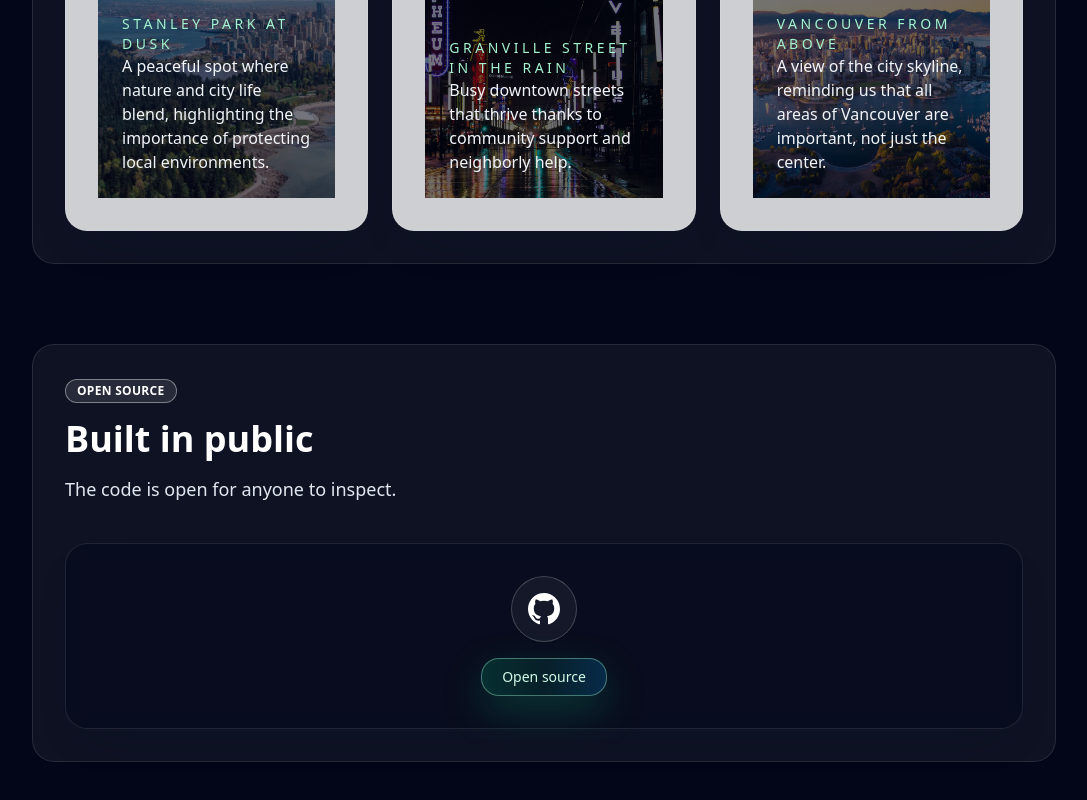
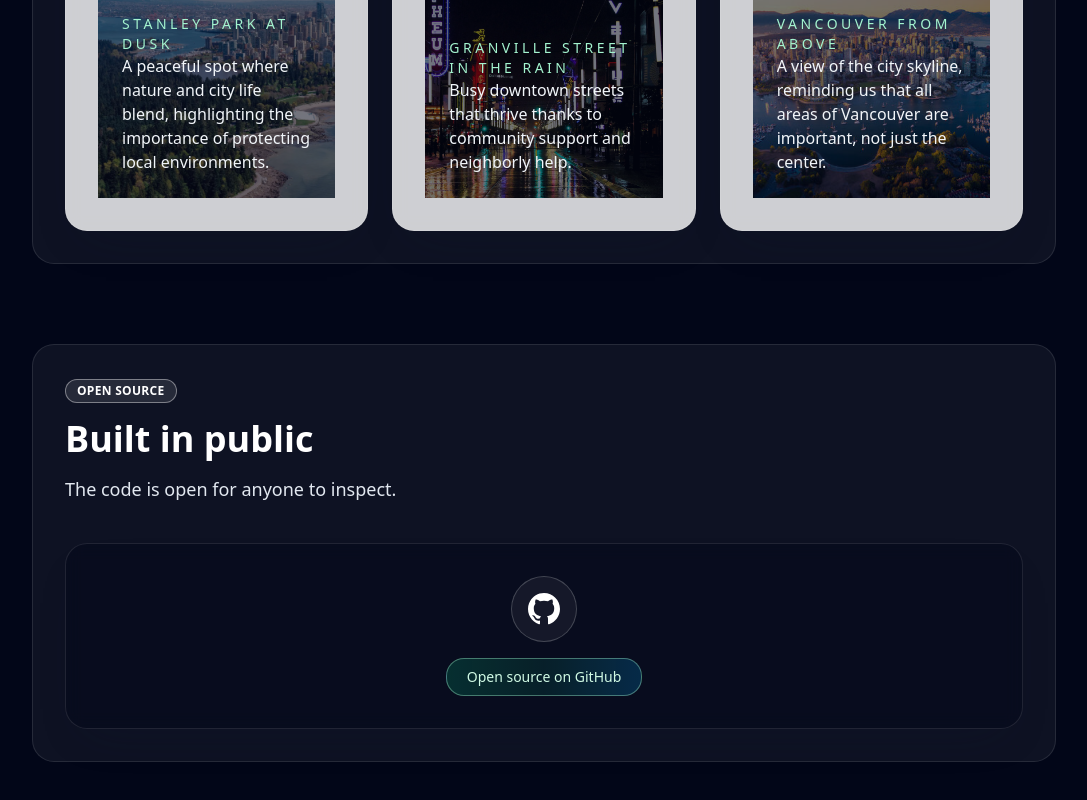
Before and after one commit to gmook9/helpingCanada, a Next.js app: page /mission in a window 1280 px wide. Shown: the part 1768-2568 px from the top of the page, without its empty margins (96-1183 px from the left). Built offline with nearby package versions, Linux system fonts and the light colour scheme.

Commit message:
changed shadow to hover only on open source button

```diff
--- a/src/app/mission/page.tsx
+++ b/src/app/mission/page.tsx
@@ -265,9 +265,9 @@ export default function MissionPage() {
                       href="https://github.com/gmook9/helpingCanada"
                       target="_blank"
                       rel="noopener noreferrer"
-                      className="rounded-2xl border border-emerald-200/40 bg-linear-to-r from-emerald-500/20 via-emerald-400/10 to-sky-500/20 px-5 py-2 text-center text-sm text-emerald-100 shadow-[0_15px_40px_rgba(16,185,129,0.25)] transition hover:border-emerald-200 hover:bg-emerald-500/10"
+                      className="rounded-2xl border border-emerald-200/40 bg-linear-to-r from-emerald-500/20 via-emerald-400/10 to-sky-500/20 px-5 py-2 text-center text-sm text-emerald-100 hover:shadow-[0_15px_40px_rgba(16,185,129,0.25)] transition hover:border-emerald-200 hover:bg-emerald-500/10"
                     >
-                      Open source
+                      Open source on GitHub
                     </Link>
                   </div>
               </CardContent>
```
